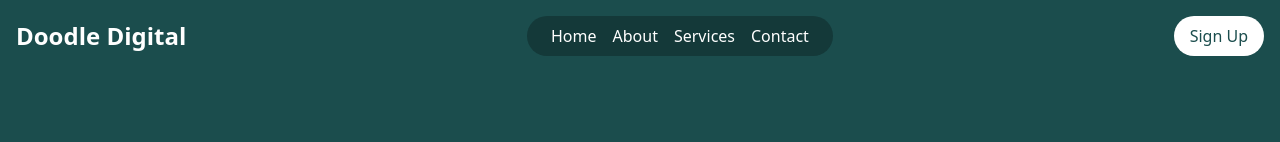
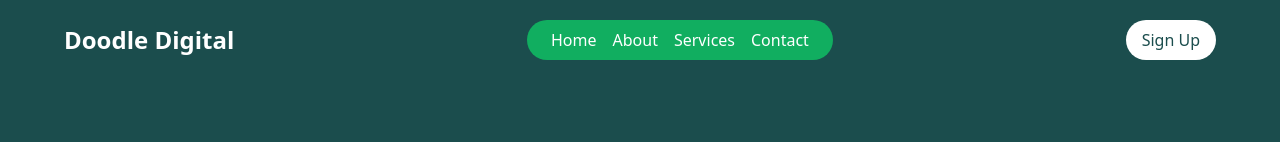
Before and after one commit to afolawebsolutions/creative-builders, a Next.js app: page / in a window 1280 px wide. Shown: the top 142 px of the page. Built offline with nearby package versions, Linux system fonts and the light colour scheme.

Commit message:
add changes

```diff
--- a/components/Navbar.tsx
+++ b/components/Navbar.tsx
@@ -7,11 +7,11 @@ export default function Navbar() {
   const [isMenuOpen, setIsMenuOpen] = useState(false)
 
   return (
-    <nav className="bg-[#1b4d4d] text-white p-4">
+    <nav className="bg-[#1b4d4d] text-white py-5 px-[5%] ">
       <div className="container mx-auto flex justify-between items-center">
         <div className="text-2xl font-bold">Doodle Digital</div>
         <div className="hidden md:flex items-center justify-center flex-grow">
-          <div className="bg-[#143939] rounded-full px-6 py-2 flex items-center space-x-4">
+          <div className="bg-[#11AE60] rounded-full px-6 py-2 flex items-center space-x-4">
             <a href="#" className="hover:underline">Home</a>
             <a href="#" className="hover:underline">About</a>
             <a href="#" className="hover:underline">Services</a>
```
